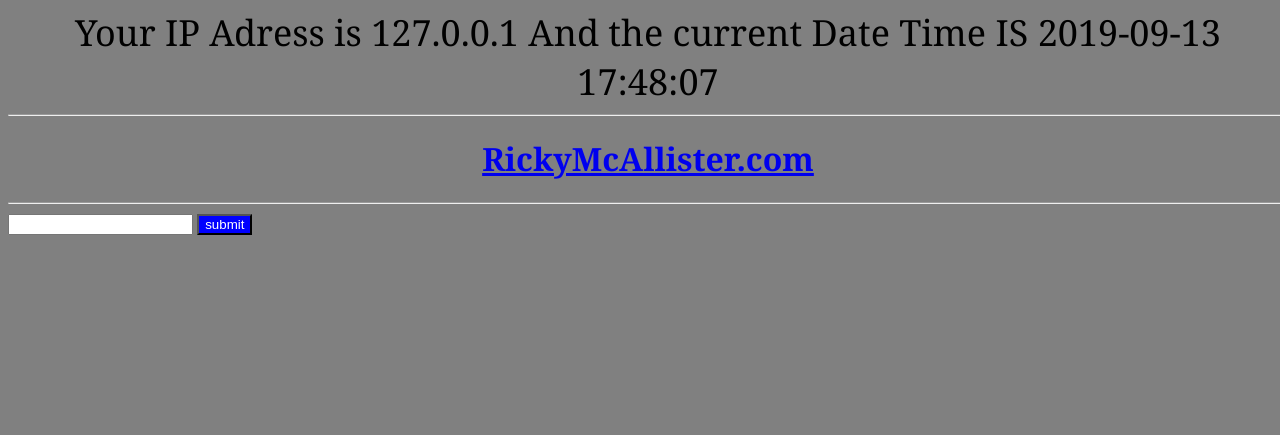
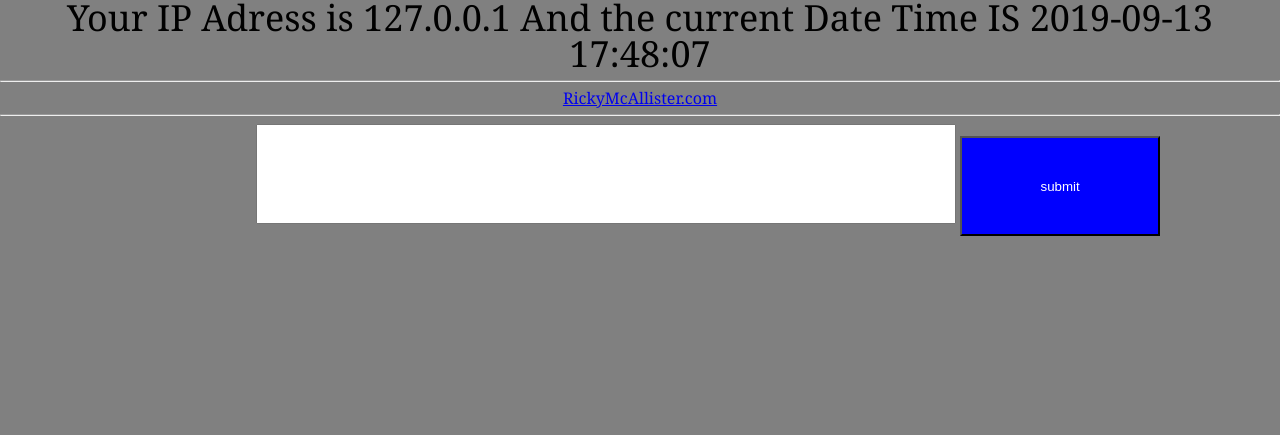
Before and after one commit to rickymcallister45/rickymcallister, a PHP site: page /app/php/usedForTesting/database/index.php in a window 1280 px wide; the page is wider, and only the part inside the window is pictured. Shown: the top 435 px of that part. After the commit the page ends 236 px from the top of that part, so only its background shows below. Run offline with PHP 8.4, Linux system fonts and the light colour scheme; data that the repository does not hold is empty.

Commit message:
Update style.css

```diff
--- a/app/php/usedForTesting/database/style.css
+++ b/app/php/usedForTesting/database/style.css
@@ -1,4 +1,5 @@
-
+a,abbr,acronym,address,applet,article,aside,audio,b,big,blockquote,body,canvas,caption,center,cite,code,dd,del,details,dfn,div,dl,dt,em,embed,fieldset,figcaption,figure,footer,form,h1,h2,h3,h4,h5,h6,header,hgroup,html,i,iframe,img,ins,kbd,label,legend,li,mark,menu,nav,object,ol,output,p,pre,q,ruby,s,samp,section,small,span,strike,strong,sub,summary,sup,table,tbody,td,tfoot,th,thead,time,tr,tt,u,ul,var,video{margin:0;padding:0;border:0;font-size:100%;font:inherit;vertical-align:baseline}article,aside,details,figcaption,figure,footer,header,hgroup,menu,nav,section{display:block}body{line-height:1}ol,ul{list-style:none}blockquote,q{quotes:none}blockquote:after,blockquote:before,q:after,q:before{content:'';content:none}table{border-collapse:collapse;border-spacing:0}
+/* above == zero out all */
 html {
   height: 100vh;
   width: 100vw;
@@ -22,24 +23,33 @@
 
 #headerLink {
   text-align: center;
+  width: 100%;
 }
 
 #inputForm {
   width: 100%;
   height: 100px;
+  padding-left: 20%;
 }
 
 #titleInput {
   text-align: center;
+  height: 100px;
+  width: 700px;
+  font-size: 48px;
 }
 
 #submitButton {
   background-color: blue;
   color: white;
+  height: 100px;
+  width: 200px;
 }
 
 .items {
-
+   width: 100%;
+   font-size: 36px;
+   text-align: center;
 }
 .open {
 
@@ -52,4 +62,8 @@
 .updateButton {
   background-color: black;
   color: white;
+  float: left;
+  display: inline-block;
+  height: 60px;
+  width: 100px;
 }
```
